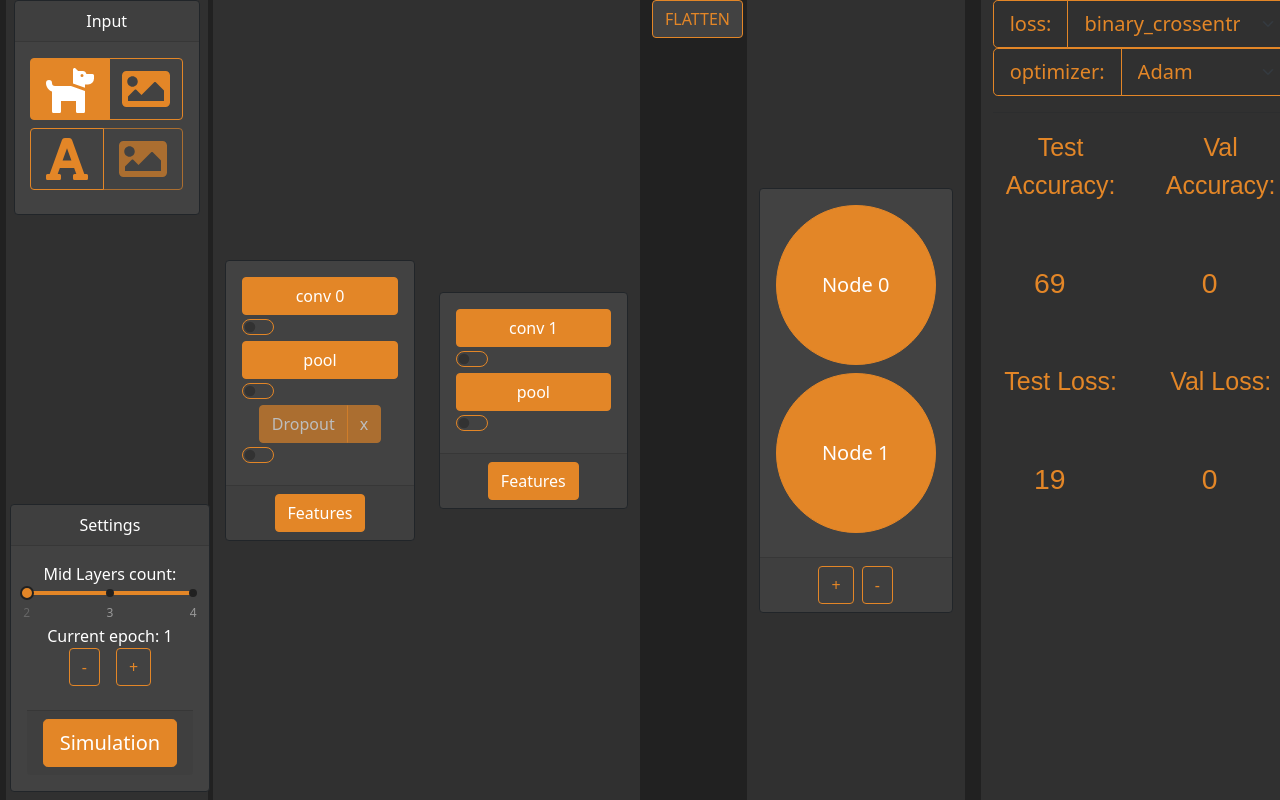
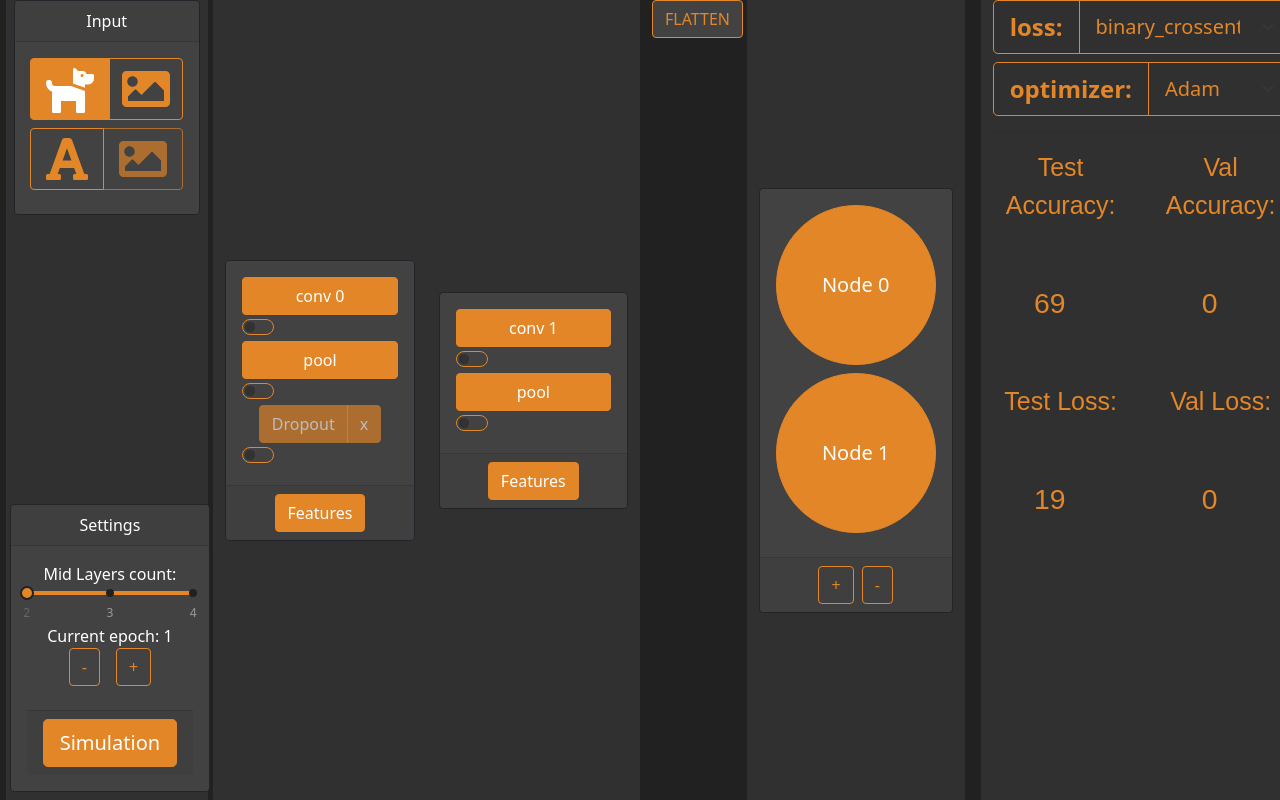
Before and after one commit to Wklej/CNNSIM, a React (Create React App) app: page / in a window 1280 px wide. Shown: the top 800 px of the page. Built offline with nearby package versions, Linux system fonts and the light colour scheme.

Commit message:
button params styled

```diff
--- a/src/Modal/Components/SelectBundle.js
+++ b/src/Modal/Components/SelectBundle.js
@@ -19,9 +19,16 @@ const SelectBundle = ({values, label, update, id, optionValues}) => {
         return arr
     }
 
+    const buttonStyle = {
+        fontSize: "x-large",
+        fontWeight: "bold"
+    }
+
     return (
-        <div className="input-group input-group-lg">
-            <button className="btn btn-outline-orange btn-sm" onClick={handleModalShow}>{label}:</button>
+        <div className="input-group input-group-lg mb-2">
+            <button className="btn btn-outline-orange" onClick={handleModalShow}>
+                <span style={buttonStyle}>{label}:</span>
+            </button>
             <ExplainModal show={showModal} handleClose={handleModalClose} type={label} />
             <select className="form-select" name={label} value={values[label]} onChange={(e) => update(e, id)}>
                 {options()}
```
